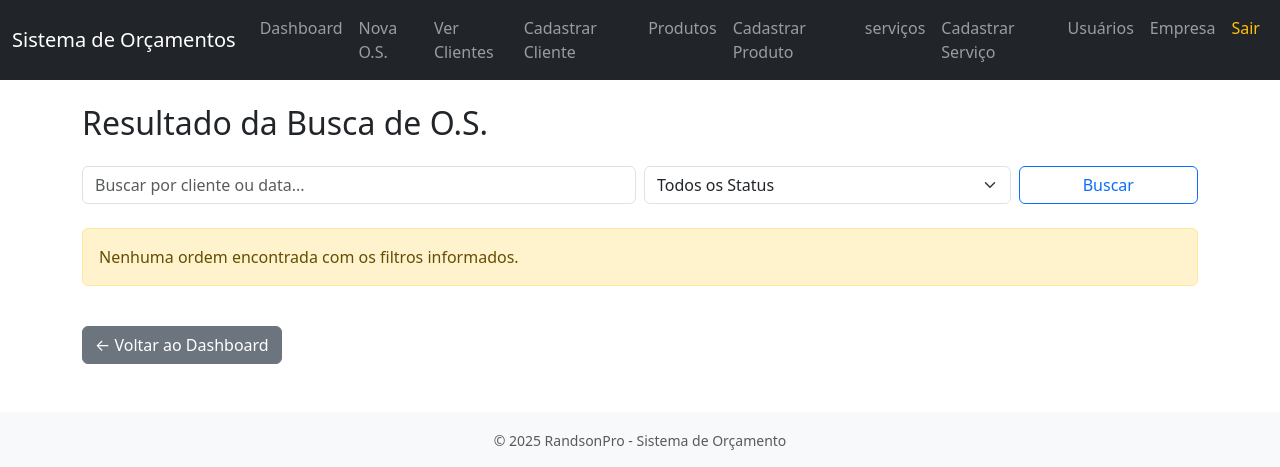
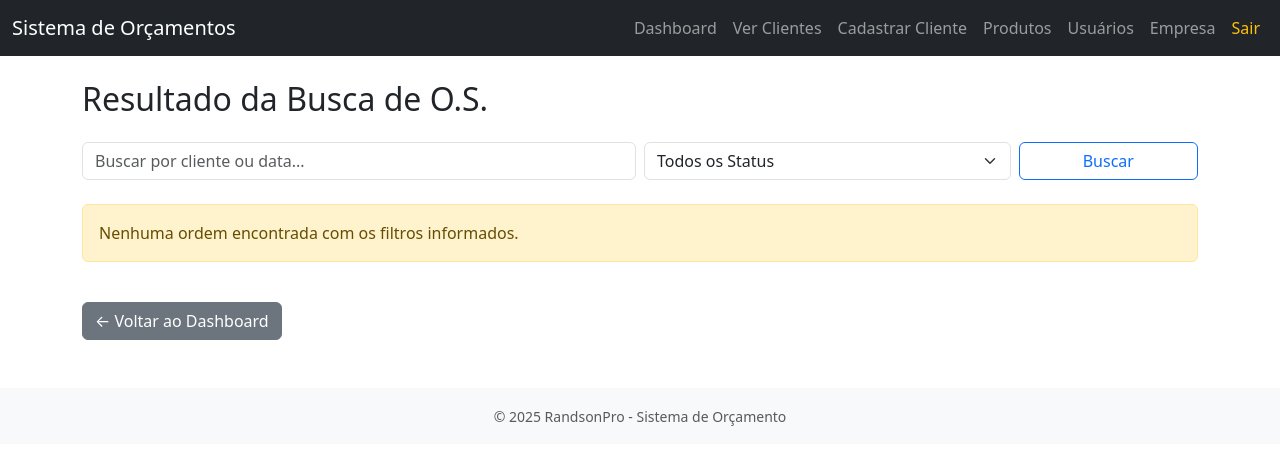
Before and after one commit to RandsonSantos/sistema-de-or-amentos-condomtech, a Flask app: page /ordens in a window 1280 px wide. Shown: the top 467 px of the page. Run offline with Flask 3, Linux system fonts and the light colour scheme; a user stored in the database is signed in; data that the repository does not hold is empty.

Commit message:
Update base.html

```diff
--- a/templates/base.html
+++ b/templates/base.html
@@ -19,13 +19,9 @@
       <div class="collapse navbar-collapse" id="navbarNav">
         <ul class="navbar-nav ms-auto">
           <li class="nav-item"><a class="nav-link" href="{{ url_for('dashboard') }}">Dashboard</a></li>
-          <li class="nav-item"><a class="nav-link" href="{{ url_for('nova_os') }}">Nova O.S.</a></li>
           <li class="nav-item"><a class="nav-link" href="{{ url_for('listar_clientes') }}">Ver Clientes</a></li>
           <li class="nav-item"><a class="nav-link" href="{{ url_for('cadastrar_cliente') }}">Cadastrar Cliente</a></li>
           <li class="nav-item"><a class="nav-link" href="{{ url_for('listar_produtos') }}">Produtos</a></li>
-          <li class="nav-item"><a class="nav-link" href="{{ url_for('cadastrar_produto') }}">Cadastrar Produto</a></li>
-          <li class="nav-item"><a class="nav-link" href="{{ url_for('listar_servicos') }}">serviços</a></li>
-          <li class="nav-item"><a class="nav-link" href="{{ url_for('cadastrar_servico') }}">Cadastrar Serviço</a></li>
           <li class="nav-item"><a class="nav-link" href="{{ url_for('listar_usuarios') }}">Usuários</a></li>
           <li class="nav-item"><a class="nav-link" href="{{ url_for('empresa') }}">Empresa</a></li>
 
```
